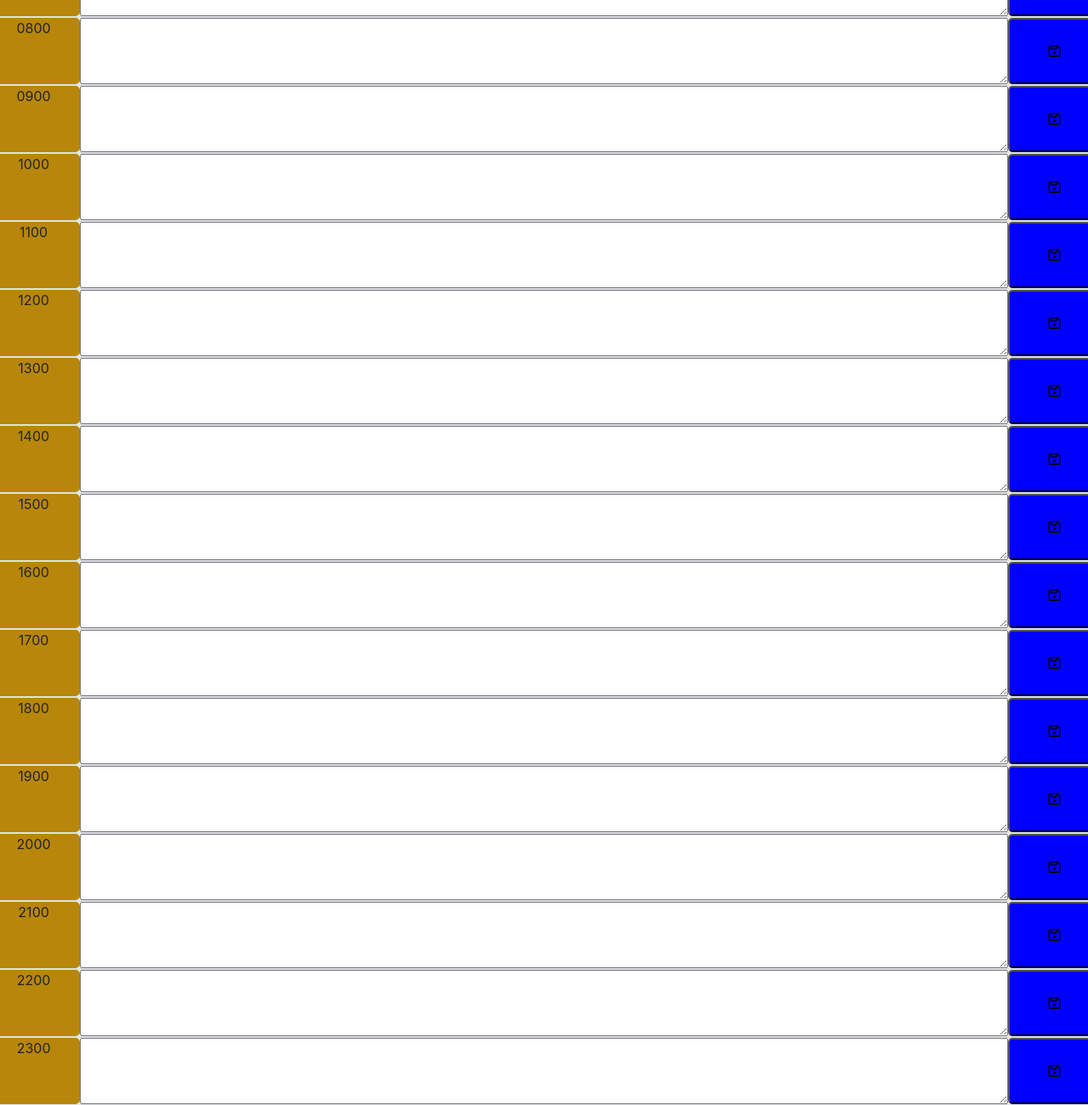
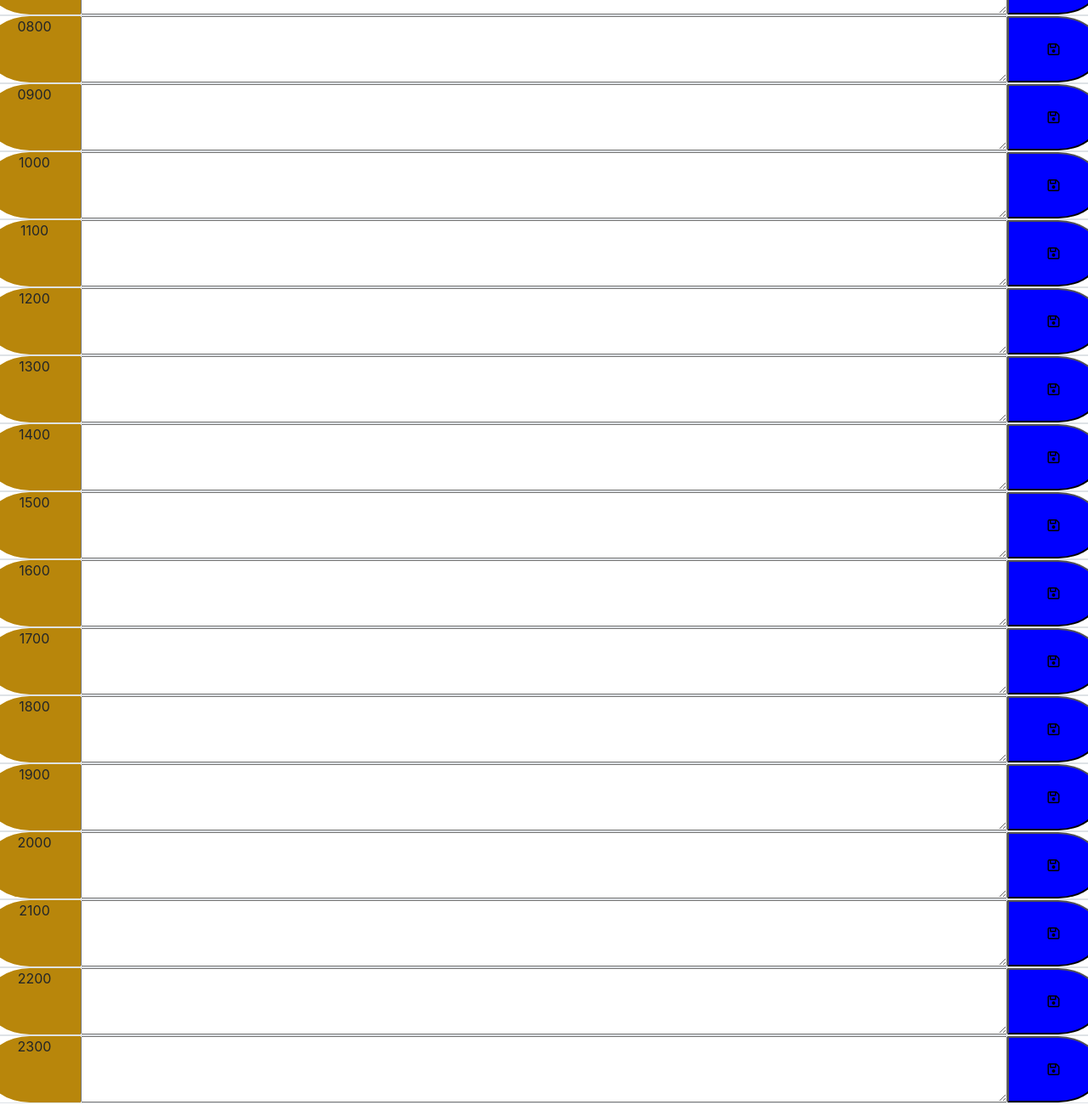
Before and after one commit to supercodingninja/WorkDay-cheduler, a plain HTML site: page index.html in a window 1280 px wide. Shown: the part 724-2024 px from the top of the page at 85% size. Drawn offline with nearby package versions, Linux system fonts and the light colour scheme.

Commit message:
border-top-left-radius: 45%;     border-bottom-left-radius: 45%; added to #saveTask and #tod

```diff
--- a/Assets/CSS/wds.css
+++ b/Assets/CSS/wds.css
@@ -6,12 +6,14 @@ header {
 #tod {
     text-align: center;
     background-color: darkgoldenrod;
-    border-radius: 5px;
+    border-top-left-radius: 45%;
+    border-bottom-left-radius: 45%;
 }
 
 #saveTask {
     background-color: blue;
-    border-radius: 5px;
+    border-top-right-radius: 45%;
+    border-bottom-right-radius: 45%;
 }
 
 /* Color code for distinguishing whether the task/event has passed or not. */
--- a/index.html
+++ b/index.html
@@ -32,7 +32,7 @@
     <!-- Create Timeblocks here. Need part of "Form" tag.  Ref. Link: https://www.w3schools.com/tags/tag_input.asp -->
     <div class="mySchedule">
 
-      <div id="taskRow1" class="row justify-content-lg-center border-top border-bottom taskRow">
+      <div id="taskRow1" class="row">
 
         <div id="tod"class="col-lg-1">
           0000
@@ -43,7 +43,7 @@
         <button id="saveTask" class="col-lg-1"><i class="far fa-save"></i></button>
       </div>
 
-      <div id="taskRow2" class="row justify-content-lg-center border-top border-bottom taskRow">
+      <div id="taskRow2" class="row justify-content-lg-center border-top border-bottom border-left border-right taskRow">
 
         <div id="tod"class="col-lg-1">
           0100
@@ -54,7 +54,7 @@
         <button id="saveTask" class="col-lg-1"><i class="far fa-save"></i></button>
       </div>
 
-      <div id="taskRow3" class="row justify-content-lg-center border-top border-bottom taskRow">
+      <div id="taskRow3" class="row justify-content-lg-center border-top border-bottom border-left border-right taskRow">
 
         <div id="tod"class="col-lg-1">
           0200
@@ -65,7 +65,7 @@
         <button id="saveTask" class="col-lg-1"><i class="far fa-save"></i></button>
       </div>
 
-      <div id="taskRow4" class="row justify-content-lg-center border-top border-bottom taskRow">
+      <div id="taskRow4" class="row justify-content-lg-center border-top border-bottom border-left border-right taskRow">
 
         <div id="tod"class="col-lg-1">
           0300
@@ -76,7 +76,7 @@
         <button id="saveTask" class="col-lg-1"><i class="far fa-save"></i></button>
       </div>
 
-      <div id="taskRow5" class="row justify-content-lg-center border-top border-bottom taskRow">
+      <div id="taskRow5" class="row justify-content-lg-center border-top border-bottom border-left border-right taskRow">
 
         <div id="tod"class="col-lg-1">
           0400
@@ -87,7 +87,7 @@
         <button id="saveTask" class="col-lg-1"><i class="far fa-save"></i></button>
       </div>
 
-      <div id="taskRow6" class="row justify-content-lg-center border-top border-bottom taskRow">
+      <div id="taskRow6" class="row justify-content-lg-center border-top border-bottom border-left border-right taskRow">
 
         <div id="tod"class="col-lg-1">
           0500
@@ -98,7 +98,7 @@
         <button id="saveTask" class="col-lg-1"><i class="far fa-save"></i></button>
       </div>
 
-      <div id="taskRow7" class="row justify-content-lg-center border-top border-bottom taskRow">
+      <div id="taskRow7" class="row justify-content-lg-center border-top border-bottom border-left border-right taskRow">
 
         <div id="tod"class="col-lg-1">
           0600
@@ -109,7 +109,7 @@
         <button id="saveTask" class="col-lg-1"><i class="far fa-save"></i></button>
       </div>
 
-      <div id="taskRow8" class="row justify-content-lg-center border-top border-bottom taskRow">
+      <div id="taskRow8" class="row justify-content-lg-center border-top border-bottom border-left border-right taskRow">
 
         <div id="tod"class="col-lg-1">
           0700
@@ -120,7 +120,7 @@
         <button id="saveTask" class="col-lg-1"><i class="far fa-save"></i></button>
       </div>
 
-      <div id="taskRow9" class="row justify-content-lg-center border-top border-bottom taskRow">
+      <div id="taskRow9" class="row justify-content-lg-center border-top border-bottom border-left border-right taskRow">
 
         <div id="tod"class="col-lg-1">
           0800
@@ -131,7 +131,7 @@
         <button id="saveTask" class="col-lg-1"><i class="far fa-save"></i></button>
       </div>
 
-      <div id="taskRow10" class="row justify-content-lg-center border-top border-bottom taskRow">
+      <div id="taskRow10" class="row justify-content-lg-center border-top border-bottom border-left border-right taskRow">
 
         <div id="tod"class="col-lg-1">
           0900
@@ -142,7 +142,7 @@
         <button id="saveTask" class="col-lg-1"><i class="far fa-save"></i></button>
       </div>
 
-      <div id="taskRow11" class="row justify-content-lg-center border-top border-bottom taskRow">
+      <div id="taskRow11" class="row justify-content-lg-center border-top border-bottom border-left border-right taskRow">
 
         <div id="tod"class="col-lg-1">
           1000
@@ -153,7 +153,7 @@
         <button id="saveTask" class="col-lg-1"><i class="far fa-save"></i></button>
       </div>
 
-      <div id="taskRow12" class="row justify-content-lg-center border-top border-bottom taskRow">
+      <div id="taskRow12" class="row justify-content-lg-center border-top border-bottom border-left border-right taskRow">
 
         <div id="tod"class="col-lg-1">
           1100
@@ -164,7 +164,7 @@
         <button id="saveTask" class="col-lg-1"><i class="far fa-save"></i></button>
       </div>
 
-      <div id="taskRow13" class="row justify-content-lg-center border-top border-bottom taskRow">
+      <div id="taskRow13" class="row justify-content-lg-center border-top border-bottom border-left border-right taskRow">
 
         <div id="tod"class="col-lg-1">
           1200
@@ -175,7 +175,7 @@
         <button id="saveTask" class="col-lg-1"><i class="far fa-save"></i></button>
       </div>
 
-      <div id="taskRow14" class="row justify-content-lg-center border-top border-bottom taskRow">
+      <div id="taskRow14" class="row justify-content-lg-center border-top border-bottom border-left border-right taskRow">
 
         <div id="tod"class="col-lg-1">
           1300
@@ -186,7 +186,7 @@
         <button id="saveTask" class="col-lg-1"><i class="far fa-save"></i></button>
       </div>
 
-      <div id="taskRow15" class="row justify-content-lg-center border-top border-bottom taskRow">
+      <div id="taskRow15" class="row justify-content-lg-center border-top border-bottom border-left border-right taskRow">
 
         <div id="tod"class="col-lg-1">
           1400
@@ -197,7 +197,7 @@
         <button id="saveTask" class="col-lg-1"><i class="far fa-save"></i></button>
       </div>
 
-      <div id="taskRow16" class="row justify-content-lg-center border-top border-bottom taskRow">
+      <div id="taskRow16" class="row justify-content-lg-center border-top border-bottom border-left border-right taskRow">
 
         <div id="tod"class="col-lg-1">
           1500
@@ -208,7 +208,7 @@
         <button id="saveTask" class="col-lg-1"><i class="far fa-save"></i></button>
       </div>
 
-      <div id="taskRow17" class="row justify-content-lg-center border-top border-bottom taskRow">
+      <div id="taskRow17" class="row justify-content-lg-center border-top border-bottom border-left border-right taskRow">
 
         <div id="tod"class="col-lg-1">
           1600
@@ -219,7 +219,7 @@
         <button id="saveTask" class="col-lg-1"><i class="far fa-save"></i></button>
       </div>
 
-      <div id="taskRow18" class="row justify-content-lg-center border-top border-bottom taskRow">
+      <div id="taskRow18" class="row justify-content-lg-center border-top border-bottom border-left border-right taskRow">
 
         <div id="tod"class="col-lg-1">
           1700
@@ -230,7 +230,7 @@
         <button id="saveTask" class="col-lg-1"><i class="far fa-save"></i></button>
       </div>
 
-      <div id="taskRow19" class="row justify-content-lg-center border-top border-bottom taskRow">
+      <div id="taskRow19" class="row justify-content-lg-center border-top border-bottom border-left border-right taskRow">
 
         <div id="tod"class="col-lg-1">
           1800
@@ -241,7 +241,7 @@
         <button id="saveTask" class="col-lg-1"><i class="far fa-save"></i></button>
       </div>
 
-      <div id="taskRow20" class="row justify-content-lg-center border-top border-bottom taskRow">
+      <div id="taskRow20" class="row justify-content-lg-center border-top border-bottom border-left border-right taskRow">
 
         <div id="tod"class="col-lg-1">
           1900
@@ -252,7 +252,7 @@
         <button id="saveTask" class="col-lg-1"><i class="far fa-save"></i></button>
       </div>
 
-      <div id="taskRow21" class="row justify-content-lg-center border-top border-bottom taskRow">
+      <div id="taskRow21" class="row justify-content-lg-center border-top border-bottom border-left border-right taskRow">
 
         <div id="tod"class="col-lg-1">
           2000
@@ -263,7 +263,7 @@
         <button id="saveTask" class="col-lg-1"><i class="far fa-save"></i></button>
       </div>
 
-      <div id="taskRow22" class="row justify-content-lg-center border-top border-bottom taskRow">
+      <div id="taskRow22" class="row justify-content-lg-center border-top border-bottom border-left border-right taskRow">
 
         <div id="tod"class="col-lg-1">
           2100
@@ -274,7 +274,7 @@
         <button id="saveTask" class="col-lg-1"><i class="far fa-save"></i></button>
       </div>
 
-      <div id="taskRow23" class="row justify-content-lg-center border-top border-bottom taskRow">
+      <div id="taskRow23" class="row justify-content-lg-center border-top border-bottom border-left border-right taskRow">
 
         <div id="tod"class="col-lg-1">
           2200
@@ -285,7 +285,7 @@
         <button id="saveTask" class="col-lg-1"><i class="far fa-save"></i></button>
       </div>
 
-      <div id="taskRow24" class="row justify-content-lg-center border-top border-bottom taskRow">
+      <div id="taskRow24" class="row justify-content-lg-center border-top border-bottom border-left border-right taskRow">
 
         <div id="tod"class="col-lg-1">
           2300
```
